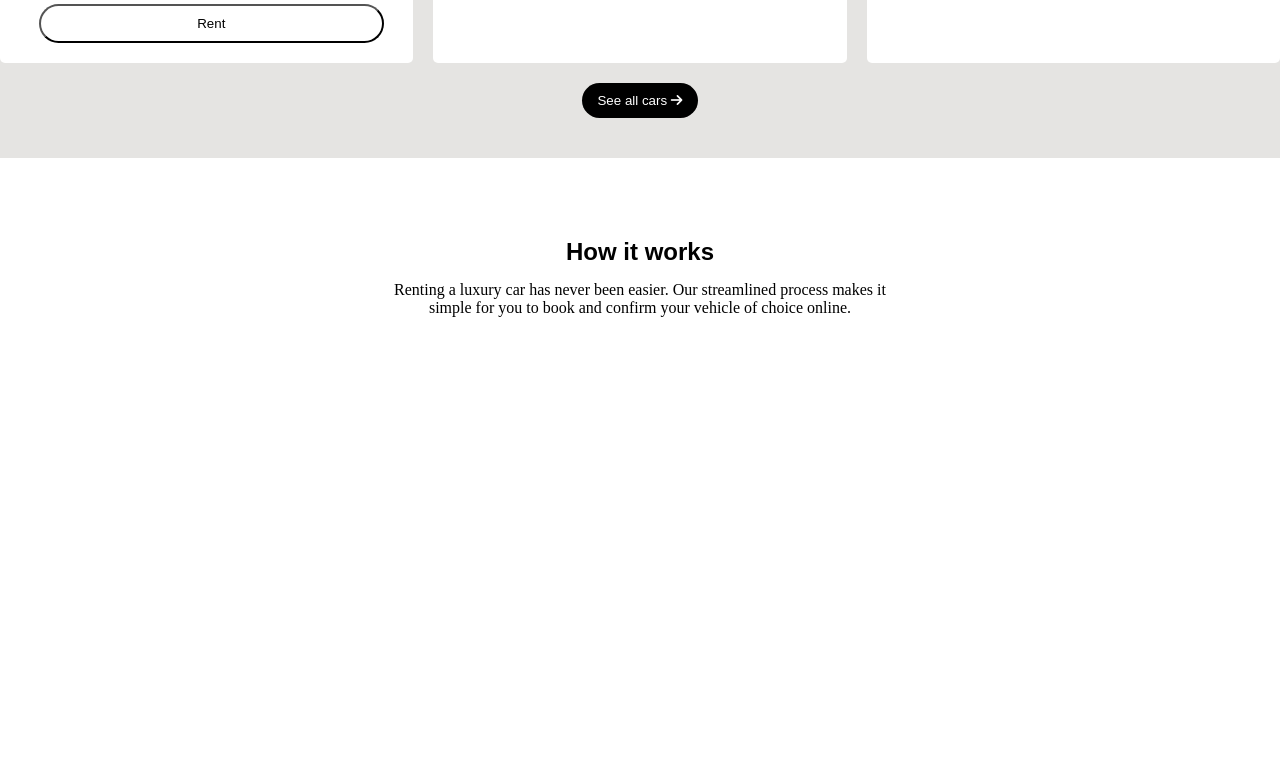
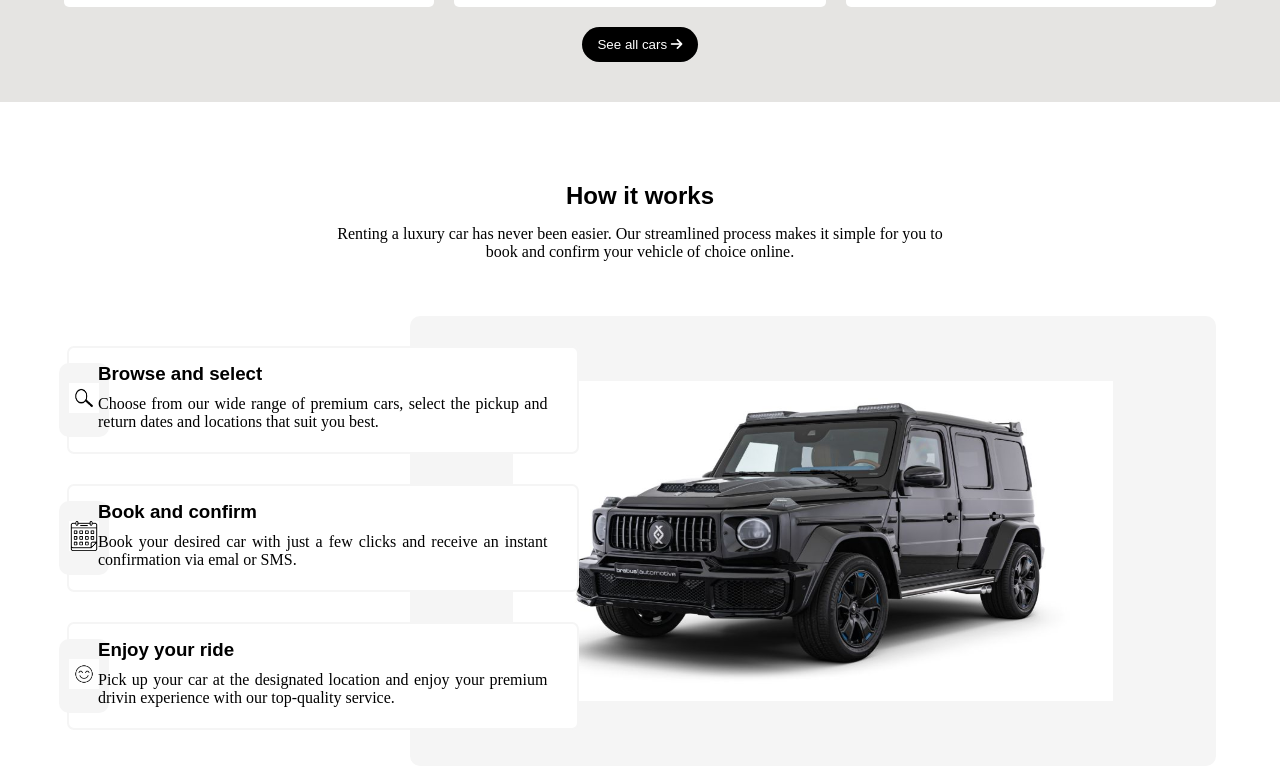
Before and after one commit to AndreaJuru/TTA-Car-Rental, a plain HTML site: page index.html in a window 1280 px wide. Shown: the part 2704-3473 px from the top of the page. Before the commit the page ends 3116 px from the top, so only its background shows below. Drawn offline with Linux system fonts and the light colour scheme.

Commit message:
feat: finalize section 5

```diff
--- a/index.html
+++ b/index.html
@@ -479,7 +479,54 @@
                  to book and confirm your vehicle of choice online.</p>
             </div>
          </div>
+         <div class="how-container">
+            <div class="how-content how-content-empty">
+             </div>
+            <div class="how-content car-img">
+                <img src="./gwagon.jpg" alt="how image" width="600px" height="320px">
+            </div>
+
+            <div class="how-content how-content-steps">
+                <div class="step-container">
+                    <div class="step-icon-container">
+                        <div class="step-icon">
+                            <img src="./search icon.jpg" alt="search icon" width="30" height="30">
+                        </div>
+                    </div>
+                    <div class="step-content">
+                        <h3>Browse and select</h3>
+                        <p>Choose from our wide range of premium cars, select the pickup and return
+                           dates and locations that suit you best.</p>
+                    </div>
+                </div>
+                <div class="step-container">
+                    <div class="step-icon-container">
+                        <div class="step-icon">
+                            <img src="./calendar.png" alt="calendar" width="30" height="30">
+                        </div>
+                    </div>
+                    <div class="step-content">
+                        <h3>Book and confirm</h3>
+                        <p>Book your desired car with just a few clicks and
+                        receive an instant confirmation via emal or SMS.</p>
+                    </div>
+                </div>
+                <div class="step-container">
+                     <div class="step-icon-container">
+                        <div class="step-icon">
+                            <img src="./smiley face.png" alt="smile" width="30" height="30">
+                        </div>
+                    </div>
+                    <div class="step-content">
+                        <h3>Enjoy your ride</h3>
+                        <p>Pick up your car at the designated location and enjoy
+                        your premium drivin experience with our top-quality service.</p>
+                    </div>
+                </div>
+            </div>
+         </div>
        </div>
     </section>
+
 </body>
 </html>
--- a/style.css
+++ b/style.css
@@ -2,6 +2,8 @@
     margin: 0;
     padding: 0;
  }
+
+ /* Home section styles */
 
  #home-section{
     margin-bottom: 20px;
@@ -107,6 +109,8 @@
     top: 30%;
  }
 
+ /* Multiple styling */
+
  #brand-section,
  #body-type-section,
  #collection-section,
@@ -120,10 +124,12 @@
 
  .brand-section-container,
  .body-type-section-container,
- .collection-section-container
+ .collection-section-container,
  .how-section-container{
    width: 90vw;
  }
+
+/* Brand and body type Styling */
 
  .brand-section-header, .body-type-section-header{
    display: flex;
@@ -164,6 +170,8 @@
  .brand, .body-type{
    text-align: center;
  }
+
+ /* Collection styling */
 
  #collection-section{
    background-color: #E5E4E2;
@@ -296,3 +304,66 @@
  .how-section-header h1{
   font-family: sans-serif;
  }
+
+ /* How Section Styling */
+
+ .how-container{
+  display: flex;
+  position: relative;
+ }
+
+ .how-container .how-content-empty{
+  width: 30%;
+ }
+
+ .how-content-steps{
+  position: absolute;
+  width: 45%;
+ }
+
+ .step-container{
+  display: flex;
+   background-color: #ffffff;
+   border: 2px solid #F5F5F5;
+   padding: 15px 5px;
+   margin: 30px 3px;
+   border-radius: 7px;
+   justify-content: space-around;
+ }
+
+ .step-icon-container{
+  width: 20px;
+  display: flex;
+  justify-content: center;
+  align-items: center;
+  margin: 0px ;
+ }
+
+ .step-icon{
+  background-color:#F5F5F5;
+  padding: 20px 10px;
+  border-radius: 10px;
+ }
+
+ .step-content h3{
+  padding-bottom: 10px;
+  font-family: sans-serif;
+  padding-left: 4px;
+ }
+
+ .step-content p{
+  text-align: justify;
+  padding-right: 25px;
+  padding-left: 4px;
+ }
+
+ .how-container .car-img{
+  width: 70%;
+  background-color: #F5F5F5;
+  right: 0;
+  display: flex;
+  justify-content: center;
+  align-items: center;
+  height: 450px;
+  border-radius: 10px;
+ }
```
Also changed, not shown: calendar.png (added), circle.jpg (added), search icon.jpg (added), smiley face.png (added).
